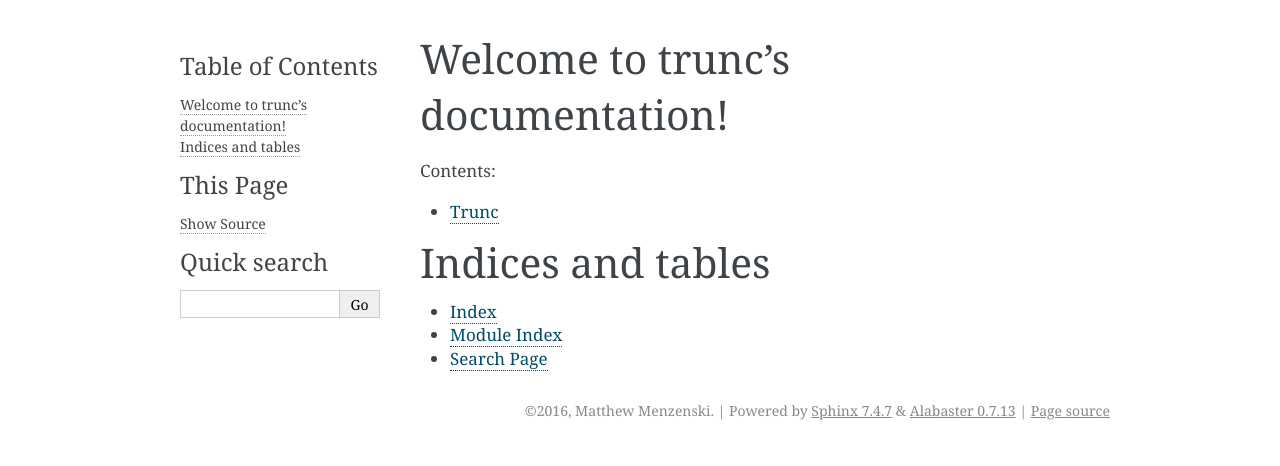
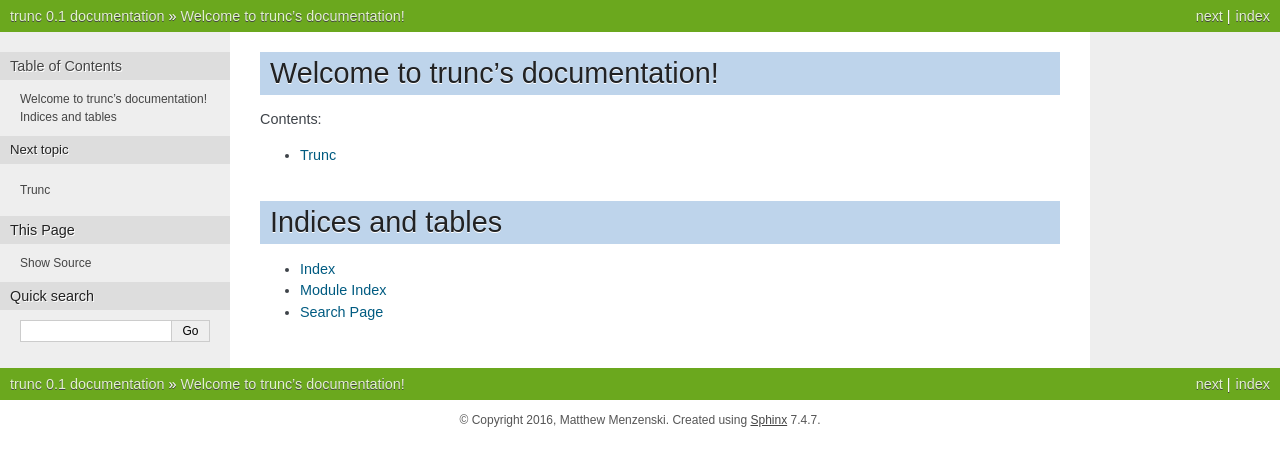
Before and after one commit to menzenski/trunc, a Sphinx documentation site: the page built from docs/source/index.rst, in a window 1280 px wide. Shown: the top 466 px of the page. Built offline with Sphinx 7.4.7, drawn with Linux system fonts in a browser that asks for light colours.

Commit message:
update conf.py

```diff
--- a/docs/source/conf.py
+++ b/docs/source/conf.py
@@ -19,7 +19,7 @@ import shlex
 # If extensions (or modules to document with autodoc) are in another directory,
 # add these directories to sys.path here. If the directory is relative to the
 # documentation root, use os.path.abspath to make it absolute, like shown here.
-#sys.path.insert(0, os.path.abspath('.'))
+sys.path.insert(0, os.path.abspath('../../trunc'))
 
 # -- General configuration ------------------------------------------------
 
@@ -111,7 +111,8 @@ todo_include_todos = False
 
 # The theme to use for HTML and HTML Help pages.  See the documentation for
 # a list of builtin themes.
-html_theme = 'alabaster'
+#html_theme = 'alabaster'
+html_theme = 'nature'
 
 # Theme options are theme-specific and customize the look and feel of a theme
 # further.  For a list of options available for each theme, see the
```
Also changed, not shown: 1 other file.
